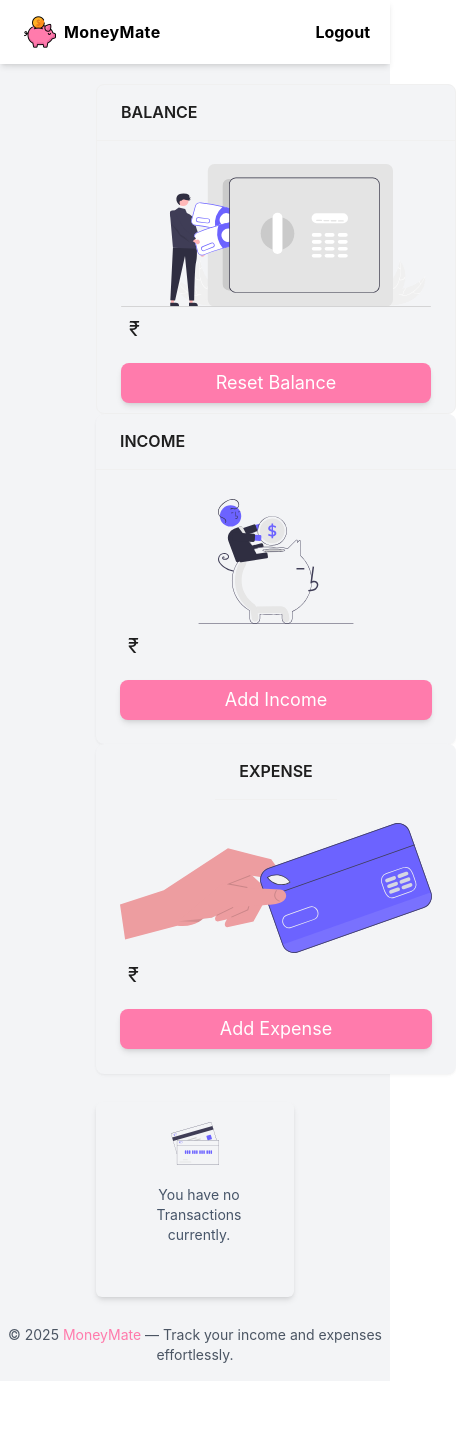
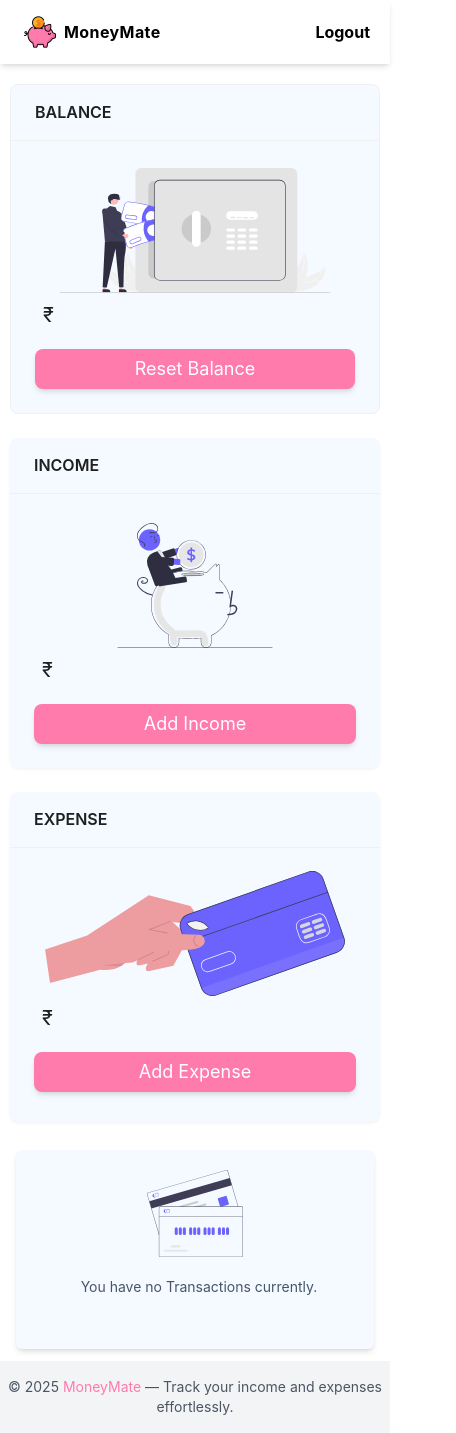
Before and after one commit to Ashwin-2408/MoneyMate, a React (Create React App) app in the folder financetracker/: page /Dashboard in a window 390 px wide. Shown: the whole page, 456 px wide, since content can reach past the window. Before the commit the page ends 1381 px from the top, so only its background shows below. Built offline with nearby package versions, Linux system fonts and the light colour scheme; no server answers; sample sign-in values are in the browser's storage.

Commit message:
color scheme changed and responsiveness made better for smaller displays

```diff
--- a/financetracker/src/Pages/Dashboard.js
+++ b/financetracker/src/Pages/Dashboard.js
@@ -4,14 +4,14 @@ import { Card, Modal } from "antd";
 import IncomeIcon from "../assets/Income.svg";
 import BalanceIcon from "../assets/Balance.svg";
 import ExpenseIcon from "../assets/Expense.svg";
-import TransactionIcon from "../assets/Transaction.svg"
+import TransactionIcon from "../assets/Transaction.svg";
 import { motion } from "framer-motion";
 import Footer from "../Component/Footer";
 
 function Dashboard() {
   const [isModalOpen, setIsModalOpen] = useState(false);
-  const [showicon,setshowicon]=useState(false);
-  const [modalType, setModalType] = useState(""); // "income" | "expense" | "balance"
+  const [showicon, setshowicon] = useState(false);
+  const [modalType, setModalType] = useState("");
 
   const openModal = (type) => {
     setModalType(type);
@@ -35,17 +35,17 @@ function Dashboard() {
   };
 
   return (
-    <div className="flex flex-col min-h-screen bg-gray-100 font-inter pt-16">
-      <Header className="fixed z-50 " />
+    <div className="flex flex-col min-h-screen bg-white font-inter pt-16 items-center md:items-stretch">
+      <Header />
 
-      <div className="flex flex-col md:flex-row mt-5 md:space-x-6 justify-between px-24">
+      <div className="flex flex-col gap-6 md:flex-row mt-5 md:space-x-6 justify-center px-4 sm:px-12 md:px-24 lg:px-24">
         <Card
-          className="flex flex-col justify-between bg-gray-100"
+          className="flex flex-col justify-between bg-primary w-full max-w-sm"
           title="BALANCE"
           hoverable
-          style={{ width: 360, height: 330 }}
+          style={{ height: 330, width:370 }}
         >
-          <img src={BalanceIcon} alt="Balance Icon" />
+          <img src={BalanceIcon} alt="Balance Icon" className="w-full h-[125px]" />
           <p className="text-xl m-2">₹</p>
           <button
             className="flex justify-center items-center w-full text-lg rounded-lg text-white bg-[#ff7bac] shadow-md mt-5 h-10"
@@ -56,13 +56,17 @@ function Dashboard() {
         </Card>
 
         <Card
-          className="flex flex-col justify-between bg-gray-100"
+          className="flex flex-col justify-between bg-primary w-full max-w-sm"
           title="INCOME"
           hoverable
           variant="borderless"
-          style={{ width: 360, height: 330 }}
+          style={{ height: 330,width:370 }}
         >
-          <img src={IncomeIcon} alt="Income Icon" className="w-full h-[125px]" />
+          <img
+            src={IncomeIcon}
+            alt="Income Icon"
+            className="w-full h-[125px] "
+          />
           <p className="text-xl m-2">₹</p>
           <button
             className="flex justify-center items-center w-full text-lg rounded-lg text-white bg-[#ff7bac] shadow-md mt-5 h-10"
@@ -76,10 +80,10 @@ function Dashboard() {
           title="EXPENSE"
           hoverable
           variant="borderless"
-          style={{ width: 360, height: 330 }}
-          className="bg-gray-100 flex flex-col items-center"
+          style={{ height: 330,width:370 }}
+          className="bg-primary flex flex-col  w-full max-w-sm"
         >
-          <img src={ExpenseIcon} alt="Expense Icon" />
+          <img src={ExpenseIcon} alt="Expense Icon" className="w-full h-[125px]" />
           <p className="text-xl m-2">₹</p>
           <button
             className="flex justify-center items-center w-full text-lg rounded-lg text-white bg-[#ff7bac] shadow-md mt-5 h-10"
@@ -89,17 +93,21 @@ function Dashboard() {
           </button>
         </Card>
       </div>
-      {showicon ? <div className="flex flex-row px-24">
-        <div className="h-full w-4/5">
+
+      {showicon ? (
+        <div className="flex flex-col sm:flex-row gap-6 px-4 sm:px-12 md:px-20 lg:px-24 mt-6">
+          <div className="w-full sm:w-4/5">
             <p>hi</p>
-
           </div>
-        <div>
-          hola
-
+          <div className="w-full">hola</div>
         </div>
-      </div> : <div className=" flex flex-col items-center justify-center mt-7 mx-24 p-5 shadow-md rounded-md bg-gray-100 mb-3">
-        <img src={TransactionIcon} alt="transaction Icon" className="h-[30%] w-[30%]"></img>
+      ) : (
+        <div className="flex flex-col items-center justify-center mt-7 mx-4 sm:mx-12 md:mx-20 lg:mx-24 p-5 shadow-md rounded-md bg-primary mb-3">
+          <img
+            src={TransactionIcon}
+            alt="transaction Icon"
+            className="h-[30%] w-[30%] max-w-xs"
+          />
           <motion.p
             className="text-sm sm:text-base md:text-lg text-slate-600 text-center mb-8 sm:mb-10 max-w-2xl px-2 mt-5 ml-2"
             initial={{ opacity: 0 }}
@@ -109,10 +117,8 @@ function Dashboard() {
             You have no Transactions currently.
           </motion.p>
         </div>
+      )}
 
-}
-
-      {/* Shared Modal */}
       <Modal
         title={
           modalType === "income"
@@ -128,9 +134,8 @@ function Dashboard() {
       >
         {renderModalContent()}
       </Modal>
-      <Footer></Footer>
+      <Footer />
     </div>
-
   );
 }
 
```
Lines whose indentation alone changed are shown as unchanged.
